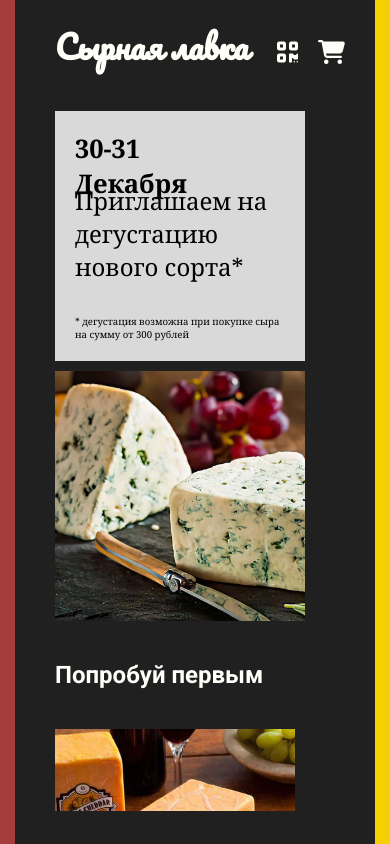
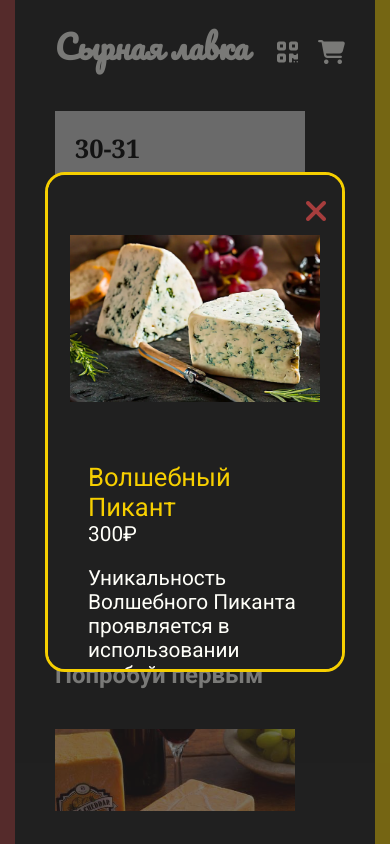
Before and after one commit to HoshiyamaSeizen/cheese-shop-landing, a plain HTML site: page index.html in a window 390 px wide. Both pictures are taken after a click on the element 175 px from the left and 498 px from the top of the page. Drawn offline with Linux system fonts and the light colour scheme.

Commit message:
fix dialog on mobile

```diff
--- a/index.html
+++ b/index.html
@@ -14,7 +14,7 @@
   </head>
   <body>
     <div class="container">
-      <div class="overlay" id="overlay"></div>
+      <div class="overlay" id="overlay" onclick="closeDialog()"></div>
       <div class="container-border left"></div>
       <div class="content">
         <div class="header">
@@ -36,7 +36,7 @@
               <p>Приглашаем на дегустацию нового сорта*</p>
               <p class="small">* дегустация возможна при покупке сыра на сумму от 300 рублей</p>
             </div>
-            <div class="annpunce-photo"><img src="./assets/0.webp" alt="cheese"></div>
+            <div class="annpunce-photo" onclick="openDialog(0)"> <img src="./assets/0.webp" alt="cheese"></div>
           </div>
           <div class="block products">
             <h2 class="title">Попробуй первым</h2>
--- a/sass/_dialog.sass
+++ b/sass/_dialog.sass
@@ -98,6 +98,8 @@
         width: 300px
         height: 500px
         flex-direction: column
+        &::-webkit-scrollbar
+            display: none
         img
             width: 250px
             height: 250px
--- a/script.js
+++ b/script.js
@@ -55,6 +55,7 @@ const openDialog = (index) => {
 	document.getElementById('d-info').hidden = index === -1;
 	document.getElementById('overlay').toggleAttribute('open', true);
 	document.getElementById('dialog').toggleAttribute('open', true);
+	document.getElementById('dialog').scrollTop = 0;
 	if (index === -1) {
 		document.getElementById('d-image').src = `./assets/qr.png`;
 	} else {
```
Also changed, not shown: style.css, 2 other files.
